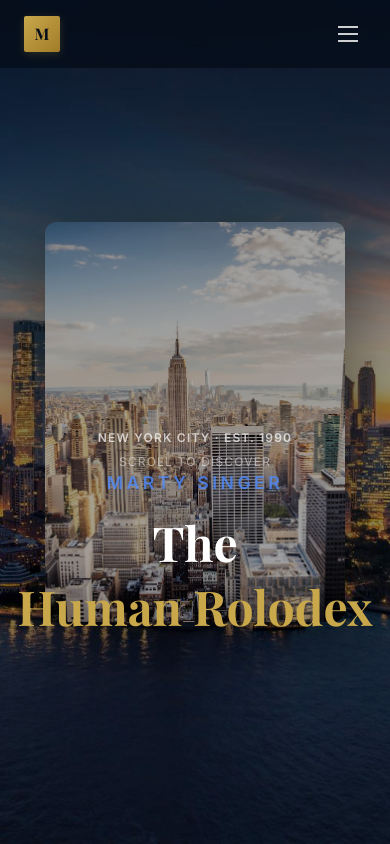
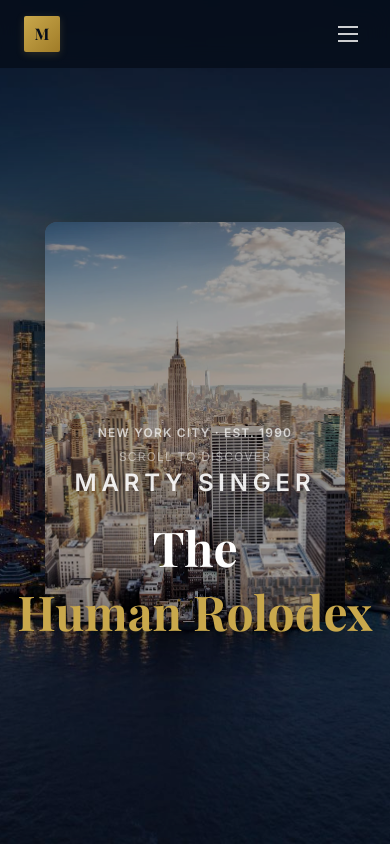
Before and after one commit to Drakebellisarii/MartyB_Solutions, a React (Create React App) app: page / in a window 390 px wide. Shown: the top 844 px of the page. Built offline with nearby package versions, Linux system fonts and the light colour scheme.

Commit message:
mobile optimization

```diff
--- a/src/components/layout/Footer.jsx
+++ b/src/components/layout/Footer.jsx
@@ -162,7 +162,7 @@ const Footer = () => {
         {/* Bottom bar */}
         <div className="pt-8 border-t border-white/8 flex flex-col md:flex-row items-center justify-between gap-4">
           <p className="text-white/30 text-xs font-inter">
-            © 2025 Marty B Solutions. All rights reserved. · New York City
+            © 2026 Marty B Solutions. All rights reserved. · New York City
           </p>
           <p className="text-white/20 text-xs font-inter italic">
             "Your next big opportunity is in my network."
--- a/src/components/ui/scroll-expansion-hero.jsx
+++ b/src/components/ui/scroll-expansion-hero.jsx
@@ -215,11 +215,11 @@ const ScrollExpandMedia = ({
                   <p
                     className="font-inter font-semibold uppercase transition-none"
                     style={{
-                      fontSize: `${1.1 + scrollProgress * 1.6}rem`,
+                      fontSize: `${1.5 + scrollProgress * 1.6}rem`,
                       letterSpacing: `${0.2 + scrollProgress * 0.05}em`,
-                      color: `rgba(79,140,255,${0.8 + scrollProgress * 0.2})`,
+                      color: `rgba(255,255,255,${0.9 + scrollProgress * 0.1})`,
                       marginBottom: `${0.4 + scrollProgress * 0.6}rem`,
-                      textShadow: `0 0 ${20 + scrollProgress * 40}px rgba(30,110,245,${0.3 + scrollProgress * 0.4})`,
+                      textShadow: `0 0 ${20 + scrollProgress * 40}px rgba(0,0,0,${0.5 + scrollProgress * 0.3})`,
                     }}
                   >
                     {name}
```
